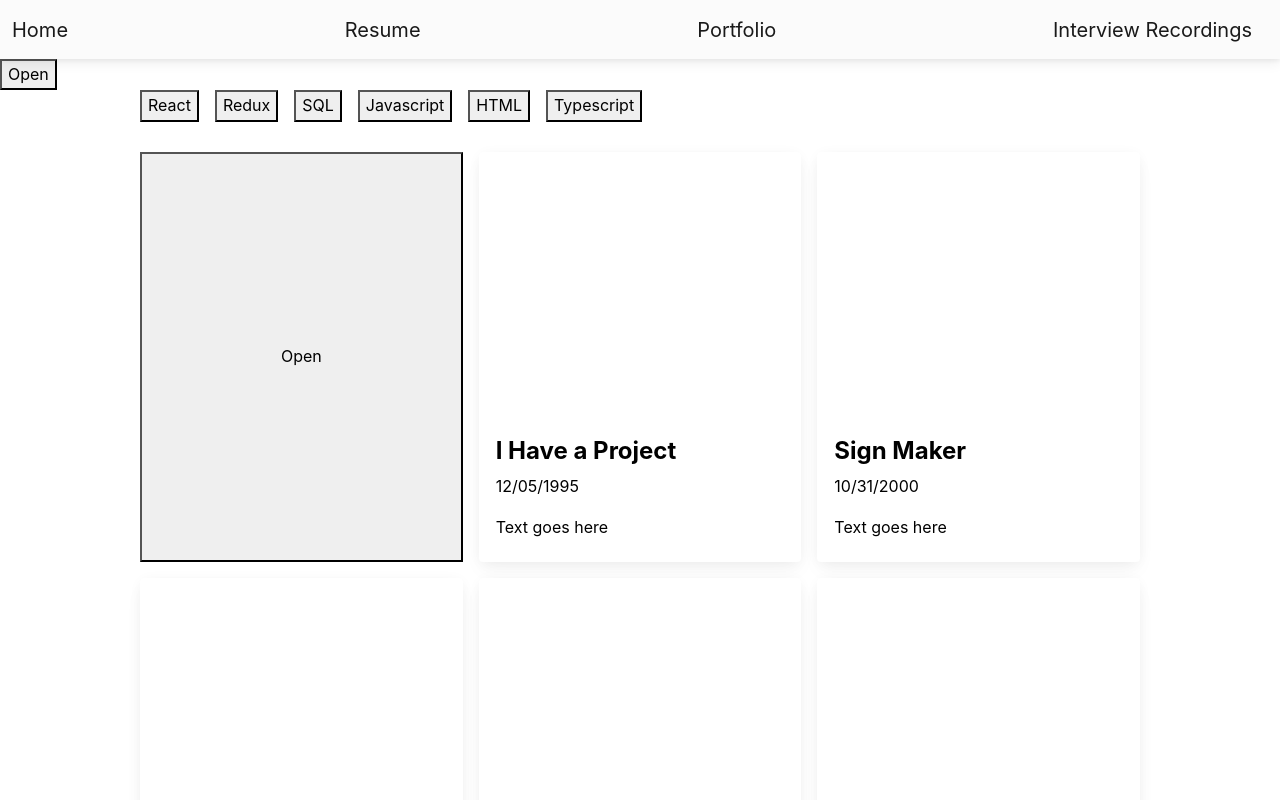
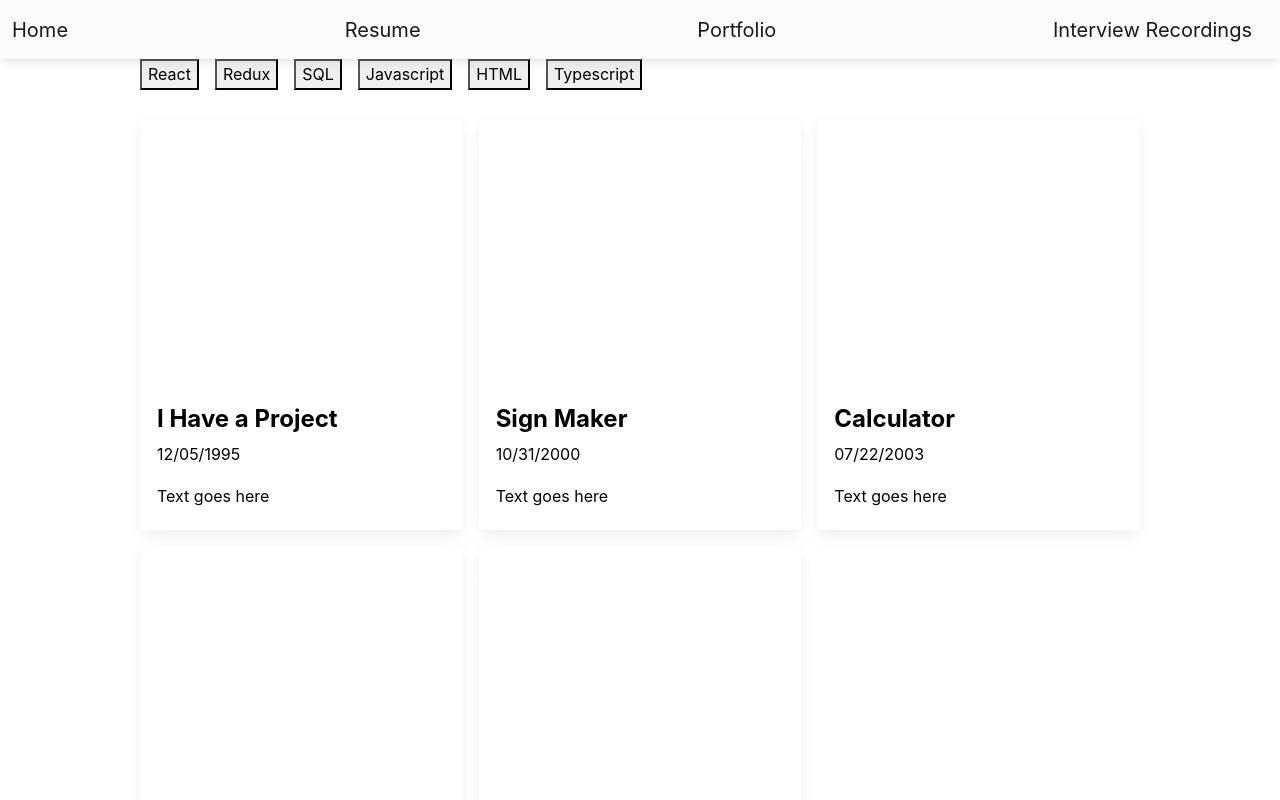
Before and after one commit to Ugh-GitHub/functional_learning, a React (Create React App) app: page /portfolio in a window 1280 px wide. Shown: the top 800 px of the page. Built offline with nearby package versions, Linux system fonts and the light colour scheme.

Commit message:
cleaned up modal testing artifacts

```diff
--- a/src/Components/GridLayout/GridLayout.js
+++ b/src/Components/GridLayout/GridLayout.js
@@ -60,14 +60,6 @@ export default function GridLayout({childToParent}) {
     return (
 
         <div className="cards">
-            <button
-                className="openModalBtn"
-                onClick={() => {
-                    childToParent();
-                }}
-            >
-                Open
-            </button>
             {projects
             // .filter((projects) => {
             //     let term = searchParams.get('term');
--- a/src/Components/Portfolio/Portfolio.js
+++ b/src/Components/Portfolio/Portfolio.js
@@ -32,14 +32,6 @@ export default function Invoices() {
         }}/>
         </form> */}
         {modalOpen && <Modal setOpenModal={setModalOpen}/>}
-        <button
-          className="openModalBtn"
-          onClick={() => {
-          setModalOpen(true);
-          }}
-        >
-          Open
-        </button>
         <ButtonGrid/>
         <GridLayout childToParent={childToParent}/>
     </div>
```
